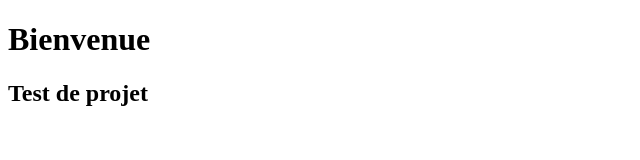
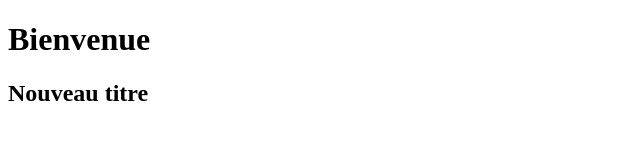
Before and after one commit to steventrochez/test, a plain HTML site: page index.html in a window 1280 px wide. Shown: the full height of the page, 0-640 px from the left. Drawn offline with Linux system fonts and the light colour scheme.

Commit message:
index.html modifié

```diff
--- a/index.html
+++ b/index.html
@@ -8,6 +8,6 @@
 </head>
 <body>
     <h1>Bienvenue</h1>
-    <h2>Test de projet</h2>
+    <h2>Nouveau titre</h2>
 </body>
 </html>
```
